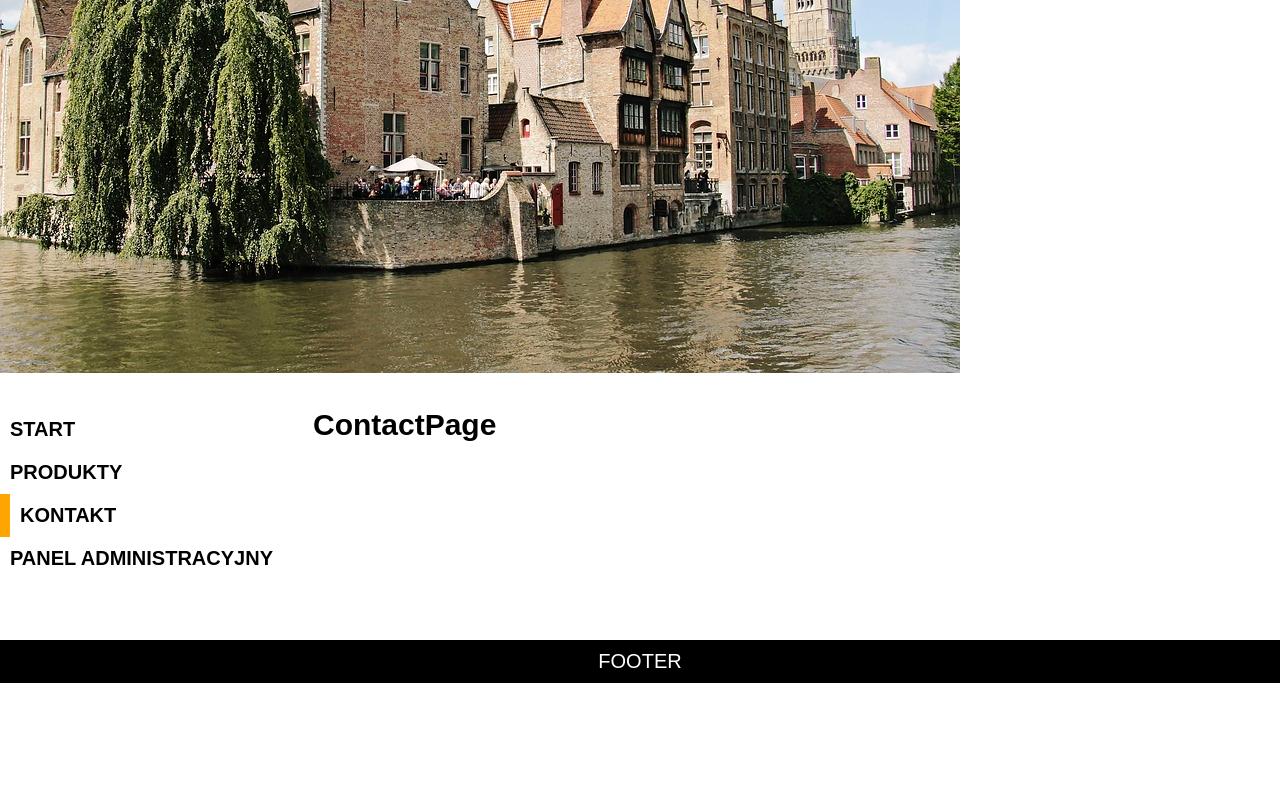
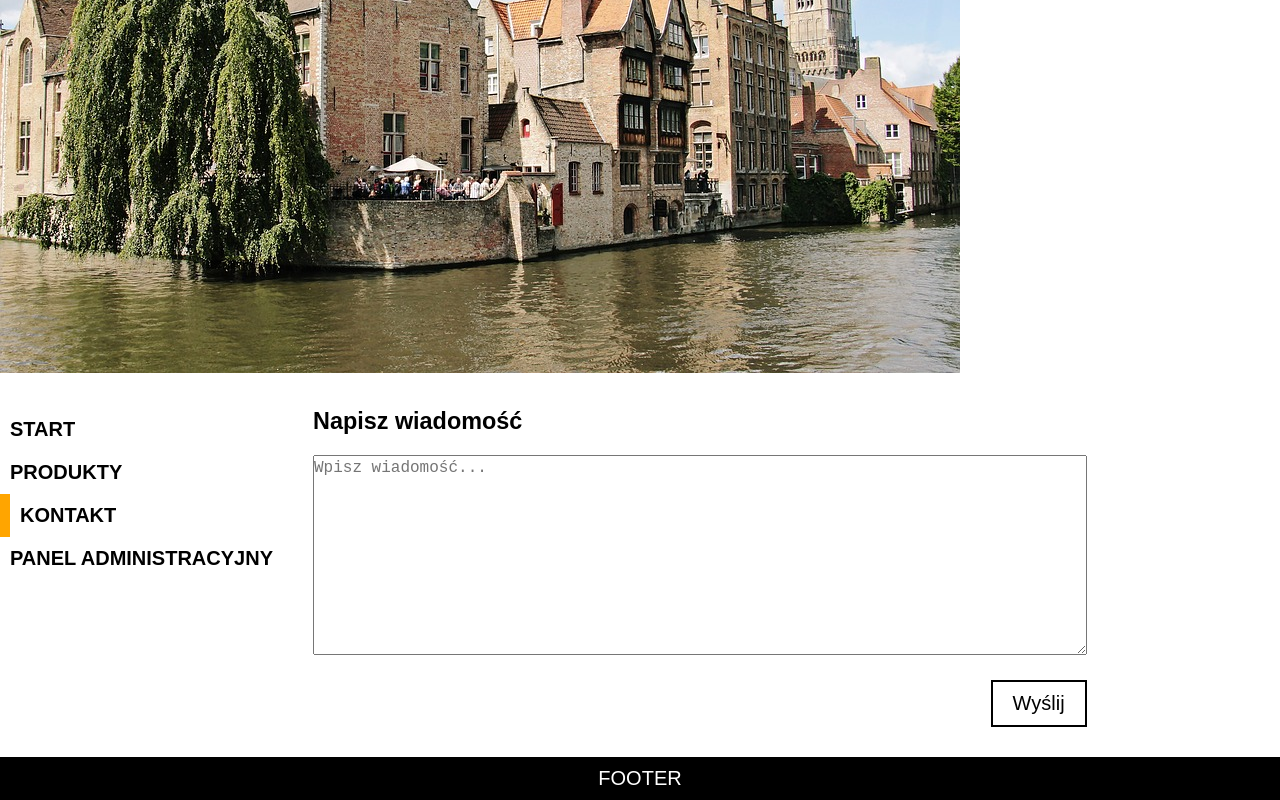
Before and after one commit to GrzegorzChmiel/Samuraj-Programowania, a React (Create React App) app: page /contact in a window 1280 px wide. Shown: the part 264-1064 px from the top of the page. Before the commit the page ends 947 px from the top, so only its background shows below. Built offline with nearby package versions, Linux system fonts and the light colour scheme; a web font is replaced by a local one.

Commit message:
S10 L112 Zakończenie

```diff
--- a/src/pages/ContactPage.js
+++ b/src/pages/ContactPage.js
@@ -1,7 +1,38 @@
 import React from "react";
+import "../styles/ContactPage.css";
+import { Prompt } from "react-router-dom";
 
-const ContactPage = () => {
-   return <h1>ContactPage</h1>;
-};
+class ContactPage extends React.Component {
+   state = { message: "" };
+
+   handleMessageChange(evt) {
+      this.setState({ message: evt.target.value });
+   }
+
+   handleSubmit(evt) {
+      evt.preventDefault();
+
+      this.setState({ message: "" });
+   }
+
+   render() {
+      return (
+         <div className="contact">
+            {/*<Prompt
+               message={(location) => {
+                  console.log(location);
+                  return this.state.message.length === 0 ? true : "Czy na pewno opuścić stronę?";
+               }}
+            ></Prompt>*/}
+            <Prompt when={this.state.message.length > 0} message="Czy na pewno opuścić stronę?"></Prompt>
+            <form onSubmit={this.handleSubmit.bind(this)}>
+               <h3>Napisz wiadomość</h3>
+               <textarea value={this.state.message} onChange={this.handleMessageChange.bind(this)} placeholder="Wpisz wiadomość..."></textarea>
+               <button>Wyślij</button>
+            </form>
+         </div>
+      );
+   }
+}
 
 export default ContactPage;
--- a/src/pages/HomePage.js
+++ b/src/pages/HomePage.js
@@ -6,20 +6,20 @@ const Articles = [
       id: 1,
       title: "Czym jest teoria strun",
       author: "Jan Nowak",
-      text: "Czym jest teoria strun - objaśnienie."
+      text: "Czym jest teoria strun - objaśnienie.",
    },
    {
       id: 2,
-      title: "Czym jest paradoks fermiego?",
+      title: "Czym jest paradoks Fermiego?",
       author: "Ania Kwiatkowska",
-      text: "Czym jest paradoks fermiego - objaśnienie."
+      text: "Czym jest paradoks fermiego - objaśnienie.",
    },
    {
       id: 3,
       title: "Ciemna materia i ciemna energia?",
       author: "Jan Kowalski",
-      text: "Ciemna materia i ciemna energia - objaśnienie."
-   }
+      text: "Ciemna materia i ciemna energia - objaśnienie.",
+   },
 ];
 
 function convertToArticleComponent(article) {
@@ -27,7 +27,7 @@ function convertToArticleComponent(article) {
 }
 
 const HomePage = () => {
-   const articles = Articles.map(article => convertToArticleComponent(article));
+   const articles = Articles.map((article) => convertToArticleComponent(article));
    return (
       <>
          <div className="home">{articles}</div>
```
